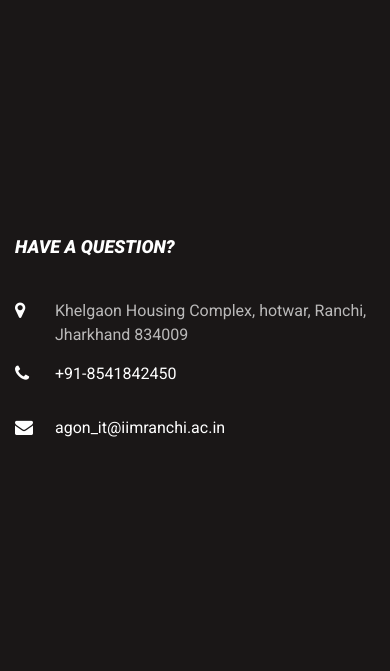
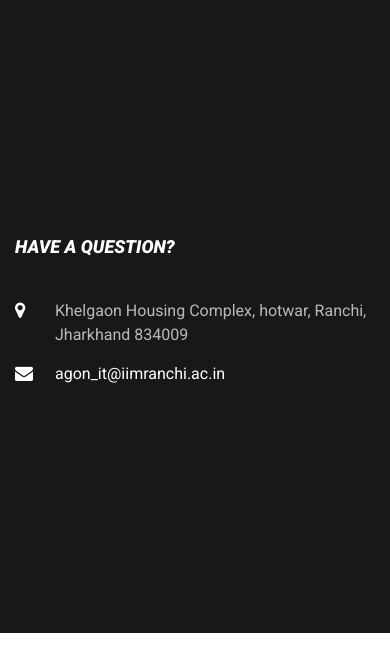
Before and after one commit to adityagurbaxani/IIMRanchi-Agon2021, a plain HTML site: page contact.html in a window 390 px wide. Shown: the part 2711-3382 px from the top of the page. After the commit the page ends 3344 px from the top, so only its background shows below. Drawn offline with Linux system fonts and the light colour scheme; files whose address does not match are found by name.

Commit message:
Removed Phone number from contact.

```diff
--- a/contact.html
+++ b/contact.html
@@ -207,7 +207,7 @@
           <div class="block-23 mb-3">
             <ul>
               <li><span class="icon icon-map-marker"></span><span class="text">Khelgaon Housing Complex, hotwar, Ranchi, Jharkhand 834009</span></li>
-              <li><a href="#"><span class="icon icon-phone"></span><span class="text">+91-8541842450</span></a></li>
+              <!-- <li><a href="#"><span class="icon icon-phone"></span><span class="text">+91-8541842450</span></a></li> -->
               <li><a href="#"><span class="icon icon-envelope"></span><span class="text">agon_it@iimranchi.ac.in</span></a></li>
             </ul>
           </div>
```
Also changed, not shown: events.html (+1 -1 lines), index.html (+1 -1 lines), program.html (+1 -1 lines), 3 other files.
